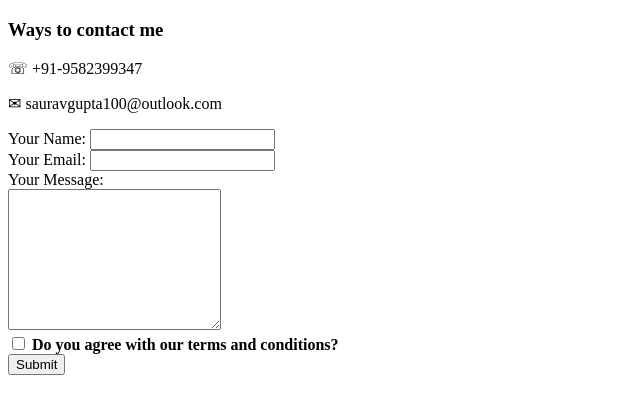
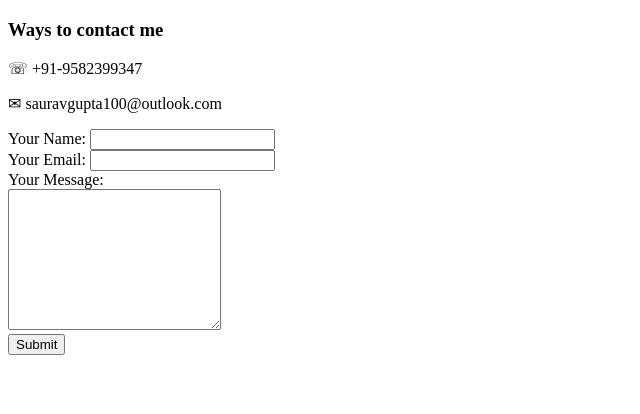
Before and after one commit to sauravgupta339/cv, a plain HTML site: page contacts.html in a window 1280 px wide. Shown: the whole page, without its empty margins (0-640 px from the left). Drawn offline with Linux system fonts and the light colour scheme.

Commit message:
Update contacts.html

```diff
--- a/contacts.html
+++ b/contacts.html
@@ -18,9 +18,6 @@
         <br />
         <label>Your Message:</label><br />
         <textarea name="yourMessage" rows="9" cols="24"></textarea><br />
-        <input type="checkbox" name="" />
-        <label><strong>Do you agree with our terms and conditions?</strong></label><br />
-        <!-- <input type="Do you agree with our terms and conditions?" name="" value="" />-->
         <input  type="submit" name="" />
 </form>
 </body>
```
